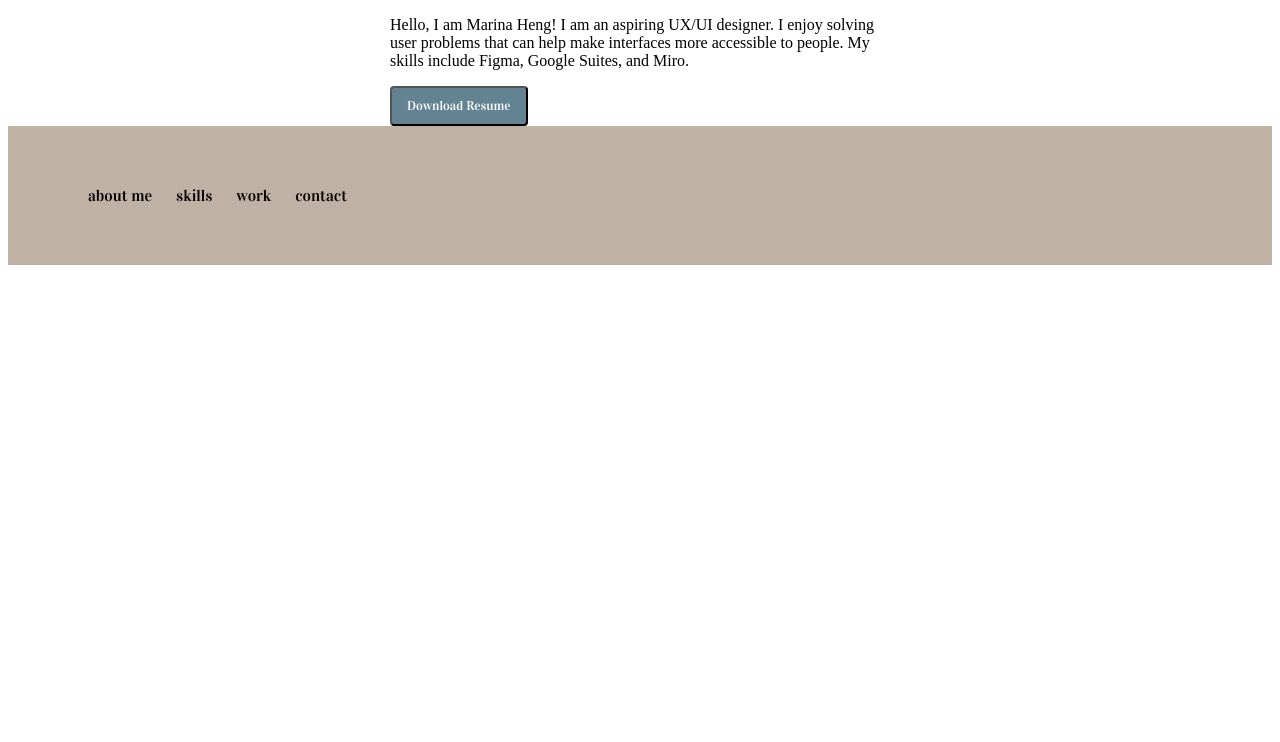
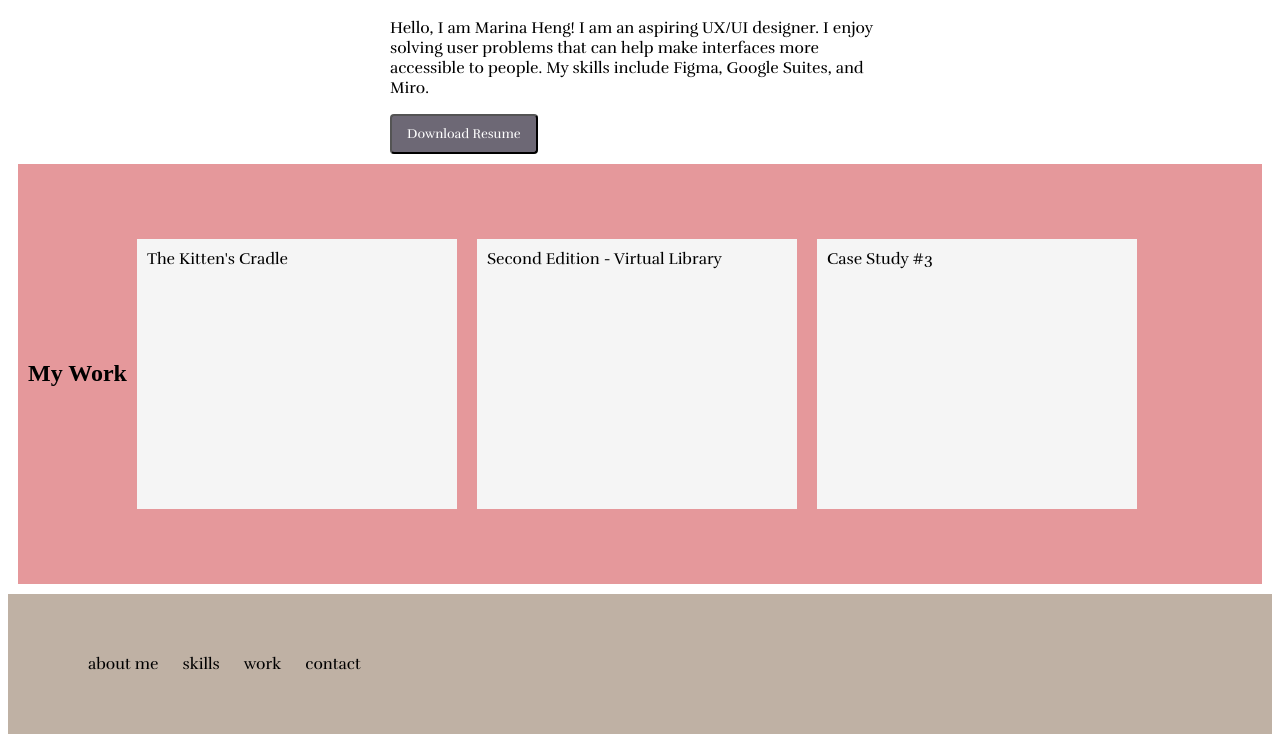
Before and after one commit to marinaheng/UX_UI_HW_17, a plain HTML site: page index.html in a window 1280 px wide. Shown: the part 517-1259 px from the top of the page. Before the commit the page ends 800 px from the top, so only its background shows below. Drawn offline with Linux system fonts and the light colour scheme.

Commit message:
css flex

```diff
--- a/CSS/style.css
+++ b/CSS/style.css
@@ -1,11 +1,11 @@
 .inline-block {
     display: inline-block;
     vertical-align: top ;
-    font-family: vidaloka;
+    font-family: rufina;
   }
 
   .navigation {
-    background-color: #638393;
+    background-color: #e5989b;
     color: #fff;
     width: 100%;
     display: flex;
@@ -34,6 +34,7 @@
   .content{
     width: 500px;
     margin: 0 auto;
+    font-family: rufina;
 
   }
 
@@ -55,14 +56,49 @@
   }
 
   button {
-    background-color: #638393;
+    background-color: #6d6875;
     border-radius: 4px;
     color: white;
     padding: 10px 15px;
     text-align: center;
     text-decoration: none;
     display: inline-block;
-    font-family: vidaloka;
+    font-family: rufina;
     font-size: 13px;
 
   }
+
+
+  .flexItem {
+    background-color: whitesmoke;
+    font-family: rufina;
+    margin: 10px;
+    padding: 10px;
+    width: 250px;
+    height: 250px;
+
+    flex: 1 0 25%;
+    max-width: 300px;
+    margin: 10px;
+  }
+  .flexContainer {
+    display: flex;
+    flex-wrap: wrap;
+    height: 400px;
+    background-color: #e5989b;
+    margin: 10px;
+    padding: 10px;
+  }
+
+
+
+  .justifyContent {
+    justify-content: center;
+  }
+  .perfectlyCentered {
+    justify-content: center;
+    align-items: center;
+  }
+  .alignItems {
+    align-items: center;
+  }
--- a/index.html
+++ b/index.html
@@ -7,6 +7,10 @@
         <link rel="preconnect" href="https://fonts.googleapis.com">
 <link rel="preconnect" href="https://fonts.gstatic.com" crossorigin>
 <link href="https://fonts.googleapis.com/css2?family=Vidaloka&display=swap" rel="stylesheet">
+
+        <link rel="preconnect" href="https://fonts.googleapis.com">
+<link rel="preconnect" href="https://fonts.gstatic.com" crossorigin>
+<link href="https://fonts.googleapis.com/css2?family=Rufina&display=swap" rel="stylesheet">
 
     </head>
     <body>
@@ -33,6 +37,23 @@
            </div>
         </section>
 
+
+
+        <section class="alignItems flexContainer">
+          <h1> My Work </h1>
+          <div class="flexItem">
+            The Kitten's Cradle
+          </div>
+          <div class="flexItem">
+            Second Edition - Virtual Library
+          </div>
+          <div class="flexItem">
+            Case Study #3
+          </div>
+        </section>
+
+
+
         <footer>
             <div class="footer">
               <ul>
```
